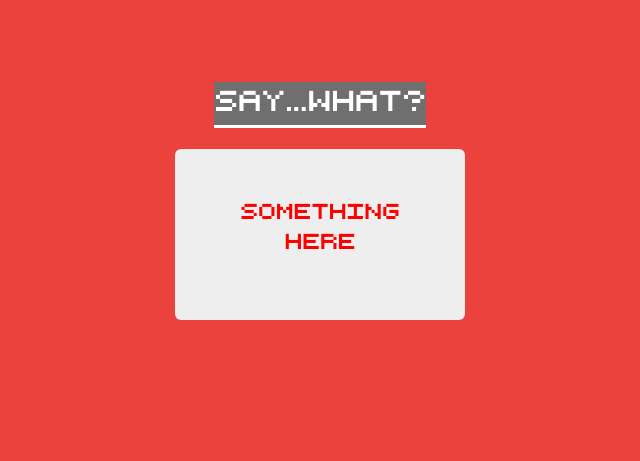
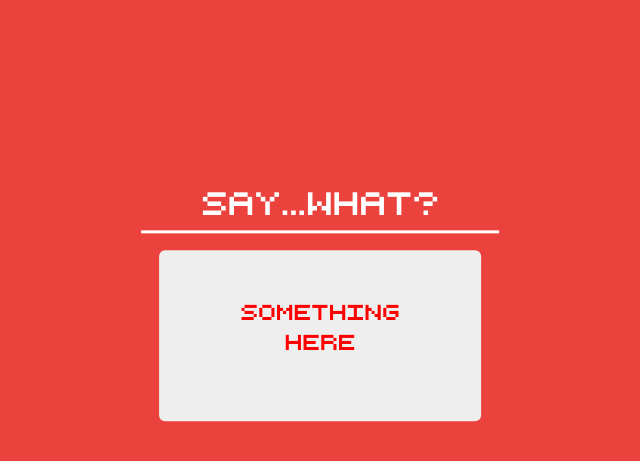
Before and after one commit to tesla809/RandomQuoteMachine, a plain HTML site: page RandomQuoteMachine.html in a window 1280 px wide. Shown: the part 125-586 px from the top of the page, without its empty margins (320-960 px from the left). Drawn offline with nearby package versions, Linux system fonts and the light colour scheme.

Commit message:
finally fixed resizing issue with boxes.

```diff
--- a/RandomQuoteMachine.html
+++ b/RandomQuoteMachine.html
@@ -10,18 +10,20 @@
 
 	<body>
 		<div class="container-fluid">
+
+		<div class="contain centered">
 		  <div class="row-fluid">
 		    <div class="text-center">
-		      <div class="random-language box one">
-
+		      <div class="random-language">
 		      </div>
 		    </div>
 		  </div>
-		  <div class="jumbotron quote-space box two">
+		  <div class="jumbotron quote-space">
 		    <p class="add-Quote">Something Here</p>
 		  </div>
 		</div>
 
+		</div>
 		<script src="http://code.jquery.com/jquery-1.11.0.min.js" type="text/javascript" charset="utf-8"></script>
 		<script src="js/app.js" type="text/javascript" charset="utf-8"></script>
 	</body>
--- a/css/style.css
+++ b/css/style.css
@@ -18,27 +18,20 @@ html, body {
   margin: 10% auto;
 }
 
-.box {
-  height: 100%;
-  display: inline-block;
-  margin-top: 5%;
-  margin-bottom: 2.5%;
-  margin-right: auto;
-  margin-left: auto;
-}
-
-.one {
-
-
-
-}
-.two {
-
-}
 
 .jumbotron {
   background-color: rgba(192,192,, 0.8);
   min-width: 200px;
+}
+
+.centered {
+  position: fixed;
+  top: 50%;
+  left: 50%;
+  /* bring your own prefixes */
+  transform: -webkit-transform: translate(-50%, -50%);
+             -ms-transform: translate(-50%, -50%);
+             transform: translate(-50%, -50%);;
 }
 
 .random-language {
@@ -47,9 +40,12 @@ html, body {
   font-family: 'retro-computer', times;
   border-bottom: 3px solid white;
   padding-bottom: 3px;
-  background-color: rgb(111,111,111);
-  display: fixed;
   word-spacing: 0.1em;
+
+  margin-top: 20%;
+  margin-bottom: 5%;
+  font-size: 2.25em;
+  color: white;
 
 }
 
@@ -58,4 +54,8 @@ html, body {
   color: red;
   font-family: 'retro-computer', times;
   display: fixed;
+
+  margin: 5%;
+  text-align: center;
+  color: red;
 }
```
